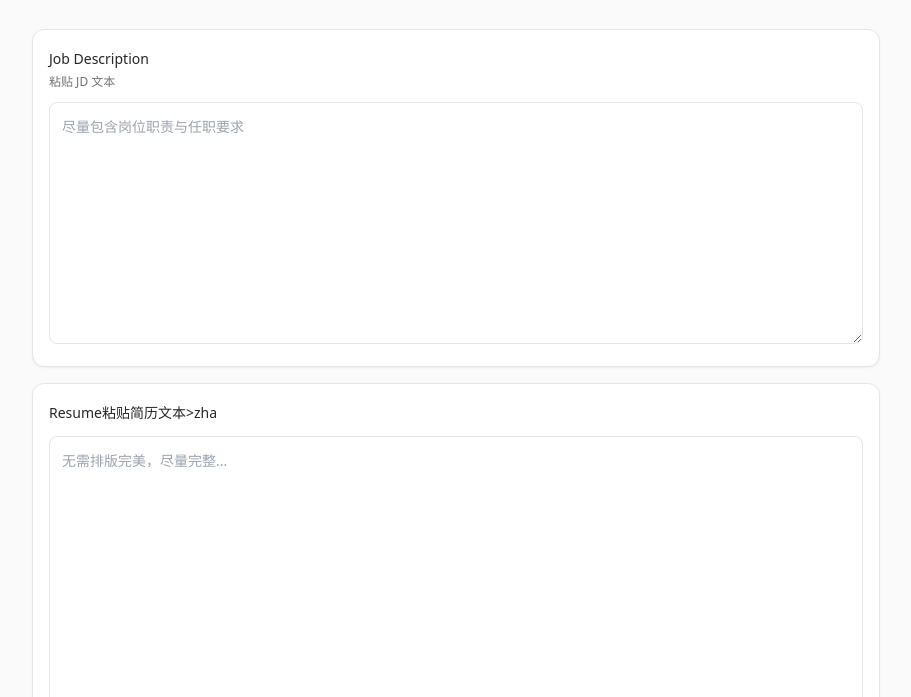
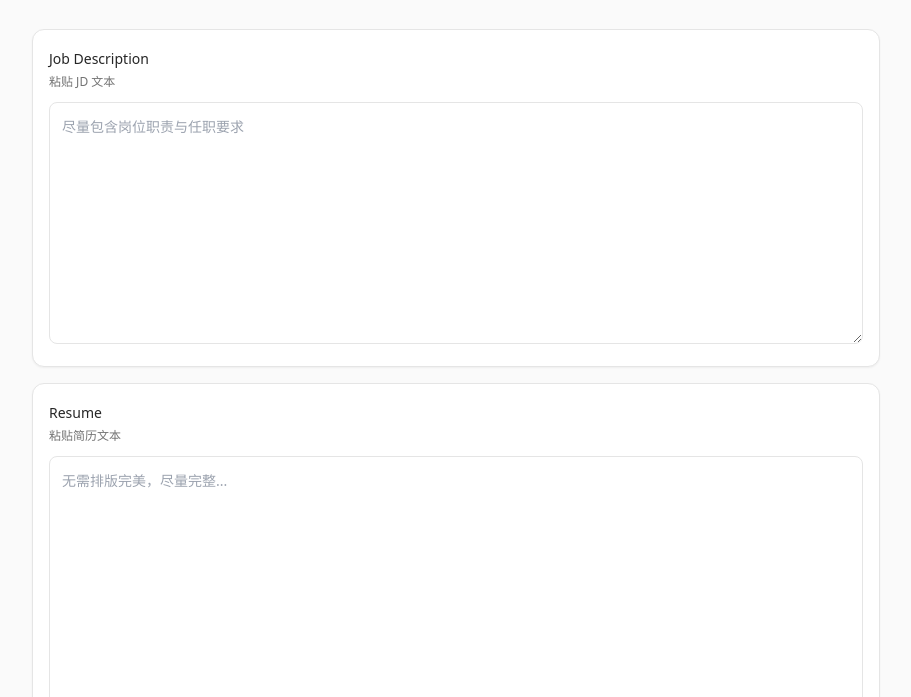
Before and after one commit to colleenchen525-coder/resume-jd-qwen, a website: page index.html in a window 1280 px wide. Shown: the part 103-800 px from the top of the page, without its empty margins (184-1095 px from the left). Drawn offline with nearby package versions, Linux system fonts and the light colour scheme.

Commit message:
Update index.html
显示bugfix

```diff
--- a/index.html
+++ b/index.html
@@ -38,8 +38,8 @@
       </div>
 
       <div class="rounded-xl border border-neutral-200 bg-white p-4 shadow-sm">
-        <label for="resumeText" class="text-sm font-medium text-neutral-800">Resume</
-        <p class="mt-1 text-xs text-neutral-500">粘贴简历文本>zha
+        <label for="resumeText" class="text-sm font-medium text-neutral-800">Resume</label>
+        <p class="mt-1 text-xs text-neutral-500">粘贴简历文本</p>
         <textarea
           id="resumeText"
           rows="12"
```
